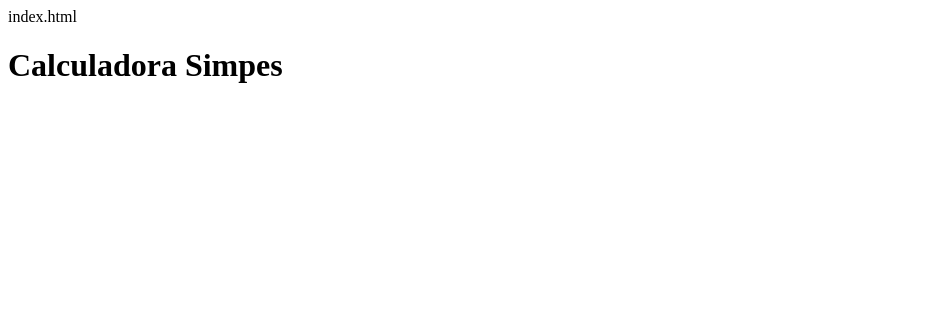
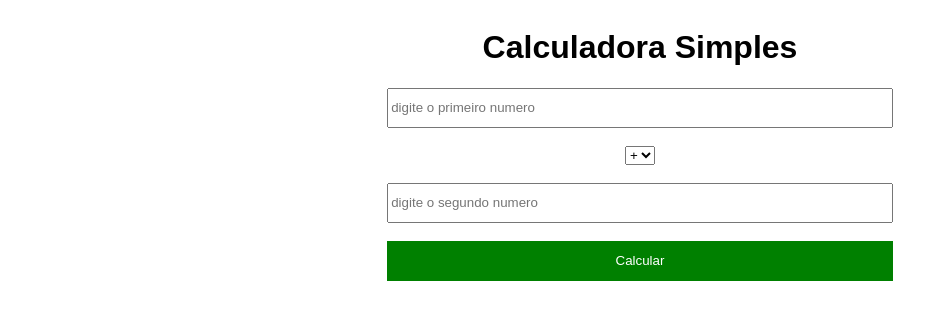
Before and after one commit to Joelington-Marques/Calculadora-do-primario-, a plain HTML site: page index.html in a window 1280 px wide. Shown: the whole page, without its empty margins (0-948 px from the left). Drawn offline with Linux system fonts and the light colour scheme; files that its build step writes are made by us from their sources.

Commit message:
Add files via upload

```diff
--- /dev/null
+++ b/Styles.css
@@ -0,0 +1,39 @@
+body{
+    display: flex;
+    text-align: center;
+    align-items: center;
+    flex-direction: column;
+}
+
+h1{
+    font-family: sans-serif;
+    font-weight: bolder;
+}
+
+input{
+    width: 100%;
+    height: 40px;
+    box-sizing: border-box;
+
+}
+
+#form{
+    width: 40%;
+}
+button{
+    background-color: green;
+    color: white;
+    border: none;
+    width: 100%;
+    height: 40px;
+    box-sizing: border-box;
+
+}
+
+button:hover{
+    cursor: pointer;
+    background-color:rgb(0 , 82 , 0);
+}
+h3{
+    font-family: sans-serif;
+}
--- a/index.html
+++ b/index.html
@@ -1,15 +1,34 @@
-index.html
 <!DOCTYPE html>
 <html lang="en">
 <head>
     <meta charset="UTF-8">
     <meta http-equiv="X-UA-Compatible" content="IE=edge">
     <meta name="viewport" content="width=device-width, initial-scale=1.0">
+    <link href="styles/styles.css" rel="stylesheet">
+
     <title>Calculadora</title>
 </head>
 <body>
+ <header>
+    <h1> Calculadora Simples </h1>
+ </header>
 
-    <h1> Calculadora Simpes </h1>
+<div id="form">
+<input type="number" id="n1" placeholder="digite o primeiro numero"><br><br>
+<select id="selector">
+    <option value="+">+</option>
+    <option value="-">-</option>
+    <option value="/">/</option>
+    <option value="*">*</option>
+</select> <br><br>
+<input type="number" id="n2" placeholder="digite o segundo numero"><br><br>
+<button onclick="calcular()">Calcular</button>
+</div>
 
+<div>
+    <h3 id="resultado"></h3>
+</div>
+
+<script src="./script/Script.js"></script>
 </body>
 </html>
```
Also changed, not shown: Script.js (added, +32 -0 lines).
